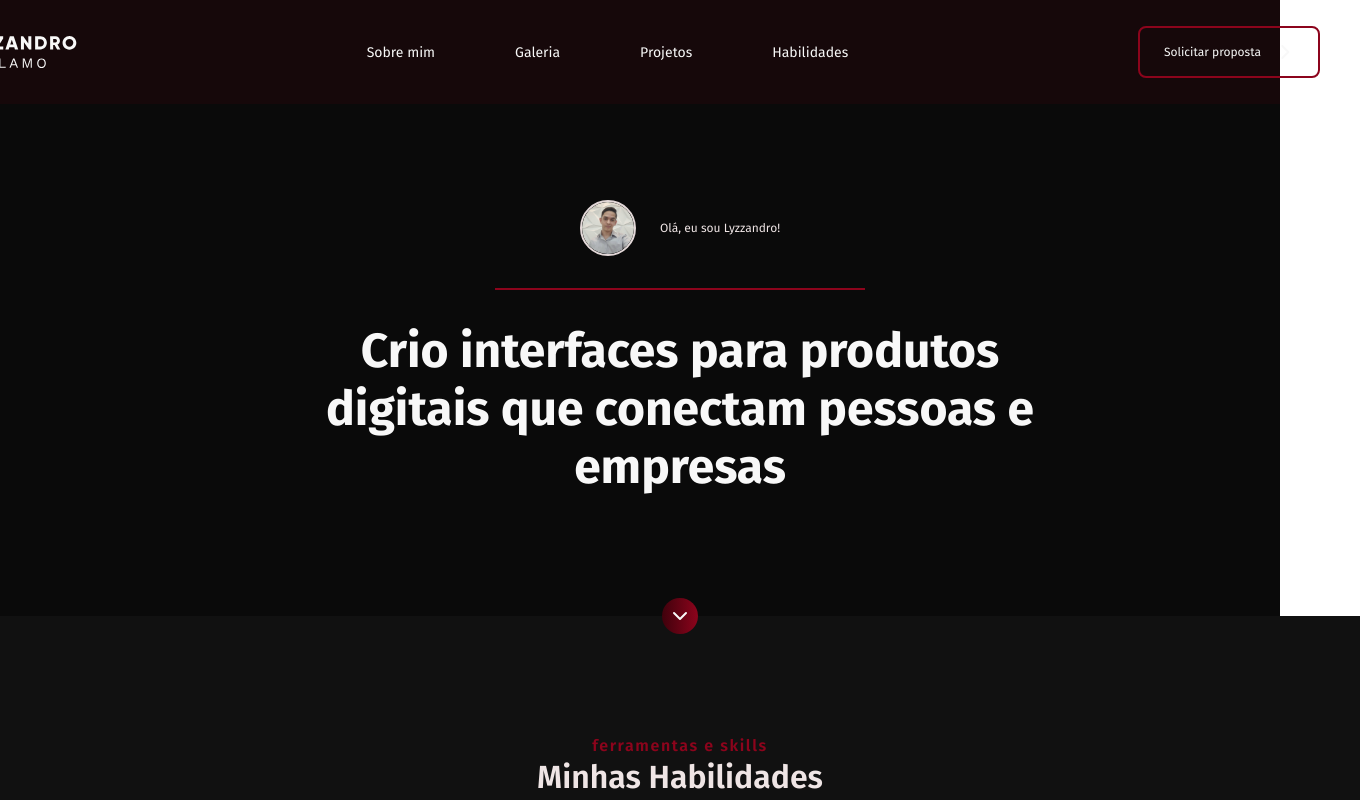
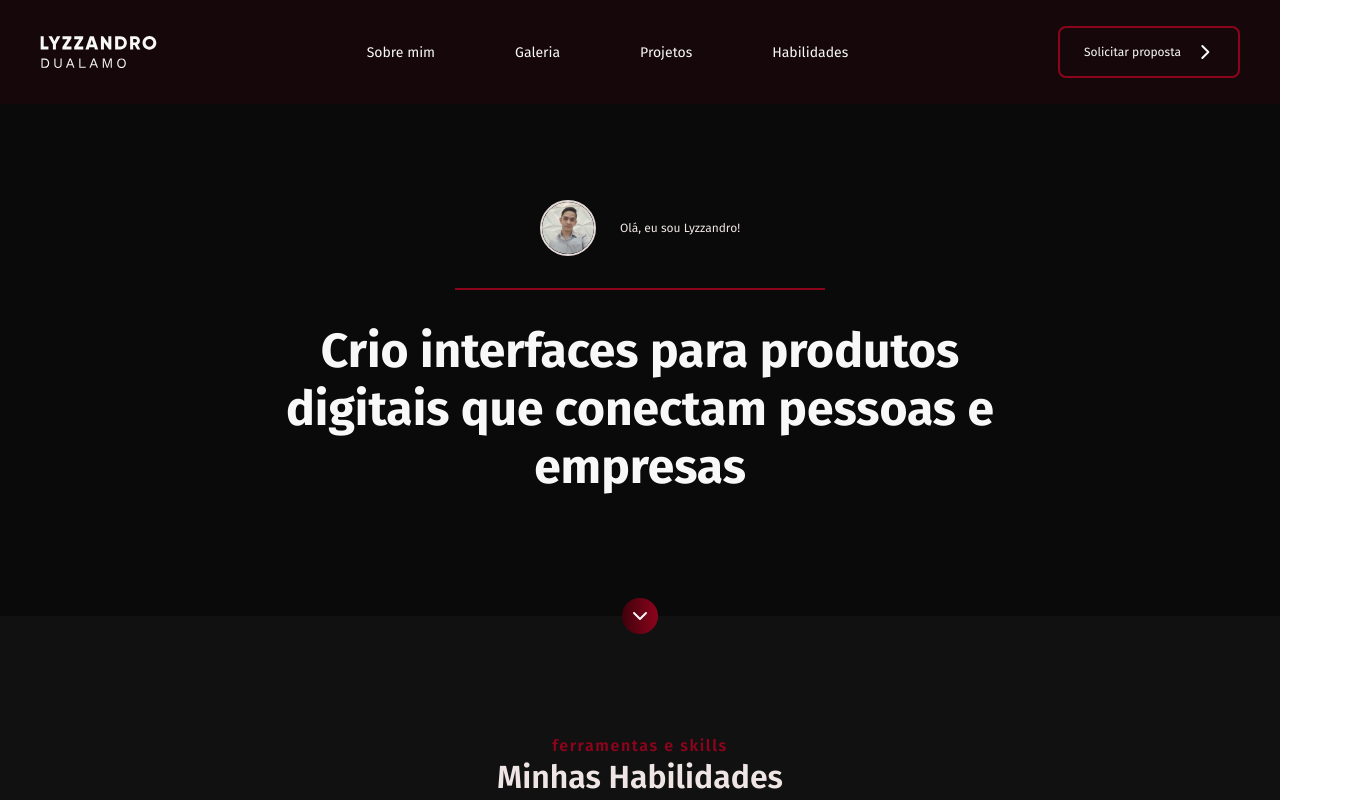
Before and after one commit to lyzzandro/lyzzandro_website, a React (Create React App) app: page / in a window 1280 px wide. Shown: the top 800 px of the page, 1360 px wide, since content can reach past the window. Built offline with nearby package versions, Linux system fonts and the light colour scheme.

Commit message:
ajustando width

```diff
--- a/src/components/Menu/index.js
+++ b/src/components/Menu/index.js
@@ -3,8 +3,9 @@ import logo from '../../logo.svg';
 import arrow from '../../images/chevron-down.svg';
 export default function Menu() {
     return (
+        <div className="Container">
             <header className="Menu">
-            <div className="Container">
+                <div>
                     <img src={logo} alt="Logo" />
                     <ul>
                         <li>
@@ -26,5 +27,6 @@ export default function Menu() {
                     </button>
                 </div>
             </header>
+        </div>
     );
 }
--- a/src/components/menu/index.js
+++ b/src/components/menu/index.js
@@ -3,8 +3,9 @@ import logo from '../../logo.svg';
 import arrow from '../../images/chevron-down.svg';
 export default function Menu() {
     return (
+        <div className="Container">
             <header className="Menu">
-            <div className="Container">
+                <div>
                     <img src={logo} alt="Logo" />
                     <ul>
                         <li>
@@ -26,5 +27,6 @@ export default function Menu() {
                     </button>
                 </div>
             </header>
+        </div>
     );
 }
--- a/src/styles/apresentation.css
+++ b/src/styles/apresentation.css
@@ -5,7 +5,6 @@
     flex-direction: column;
     justify-content: center;
     align-items: center;
-    min-width: 1360px;
     padding: 200px 0 120px;
     gap: 32px;
 }
--- a/src/styles/footer.css
+++ b/src/styles/footer.css
@@ -5,7 +5,6 @@
     flex-direction: column;
     justify-content: center;
     align-items: center;
-    min-width: 1360px;
     padding: 120px 0 0 0;
     gap: 32px;
     background: #8c041c;
--- a/src/styles/menu.css
+++ b/src/styles/menu.css
@@ -9,8 +9,15 @@
     backdrop-filter: blur(10px);
 }
 
+.Menu div {
+    min-width: 1200px;
+    display: flex;
+    justify-content: space-between;
+
+}
+
 .Container {
-    min-width: 1360px;
+    width: 100%;
     display: flex;
     justify-content: space-between;
 }
```
Lines whose indentation alone changed are shown as unchanged.
